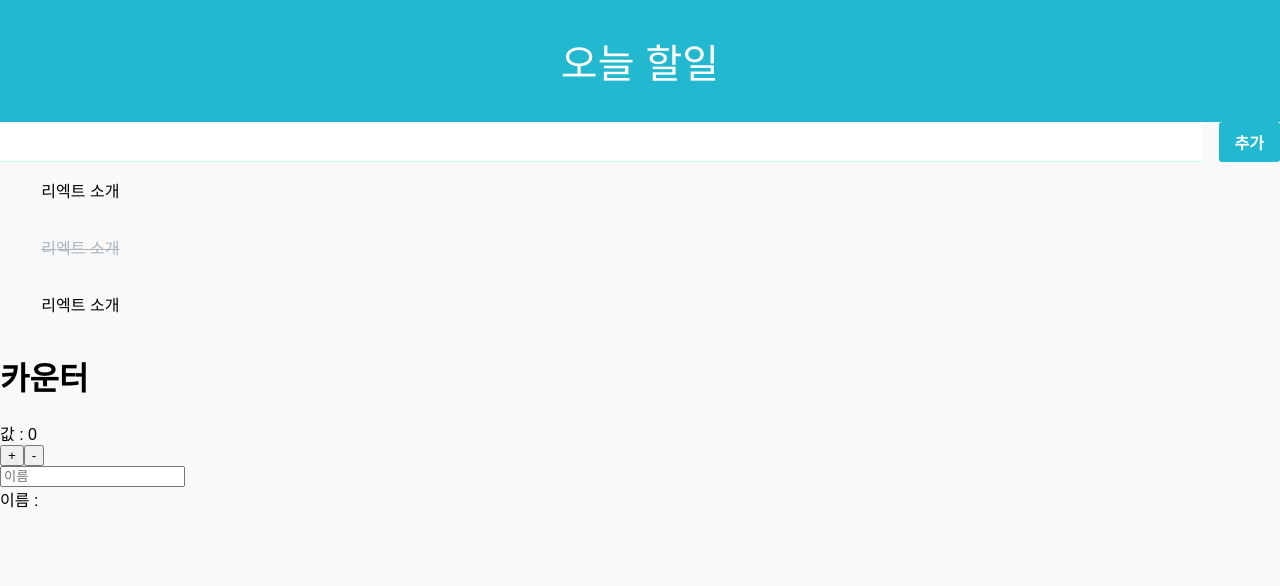
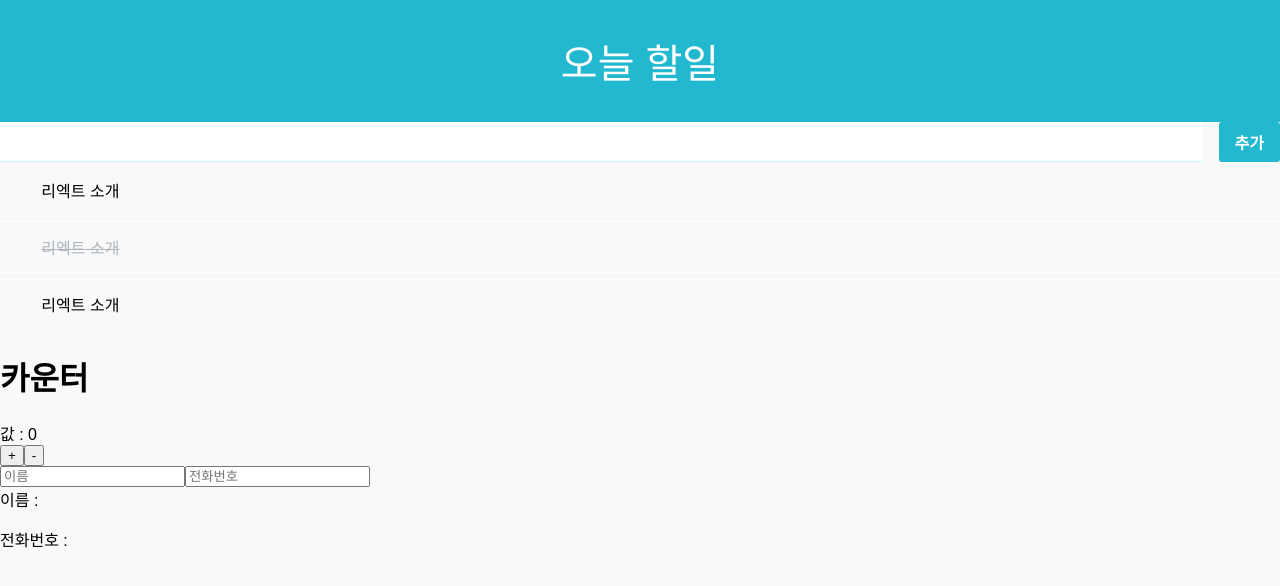
Before and after one commit to Raon98/react, a React (Create React App) app: page / in a window 1280 px wide. Shown: the top 586 px of the page. Built offline with nearby package versions, Linux system fonts and the light colour scheme.

Commit message:
INPUT 과 Computed propertly names

```diff
--- a/src/component/phone/PhoneForm.js
+++ b/src/component/phone/PhoneForm.js
@@ -2,16 +2,30 @@ import React, {Component} from "react";
 
 class PhoneForm extends Component {
     state = {
-        name: ''
+        name: '',
+        phone: ''
     }
-    handleChange = (name) => {
+    /**@ 9. INPUT BOX
+     [e.target.name]: e.target.value
+     = INPUT 에 name값을 부여하여  value = name값이 일치할시 입력값 표시
+
+     Computed property names 문법
+     표현식(expression)을 이용해 객체의 key 값을 정의하는 문법
+     ex ) var prop = 'bbyong';
+     var obj = {
+            [prop]: 123
+        };
+     obj; // Object { bbyong: 123 }
+     */
+
+    handleChange = (e) => {
         this.setState({
-            name: name.target.value
-        })
+            [e.target.name]: e.target.value
+        });
     }
 
     render() {
-        const {name} = this.state
+        const {name, phone} = this.state
 
         const {handleChange} = this
         return (
@@ -20,9 +34,19 @@ class PhoneForm extends Component {
                     placeholder="이름"
                     value={name}
                     onChange={handleChange}
+                    name="name"
+                >
+                </input>
+                <input
+                    placeholder="전화번호"
+                    value={phone}
+                    onChange={handleChange}
+                    name="phone"
                 >
                 </input>
                 <div>이름 : {name}</div>
+                <p></p>
+                <div>전화번호 : {phone}</div>
             </form>
         )
     }
```
